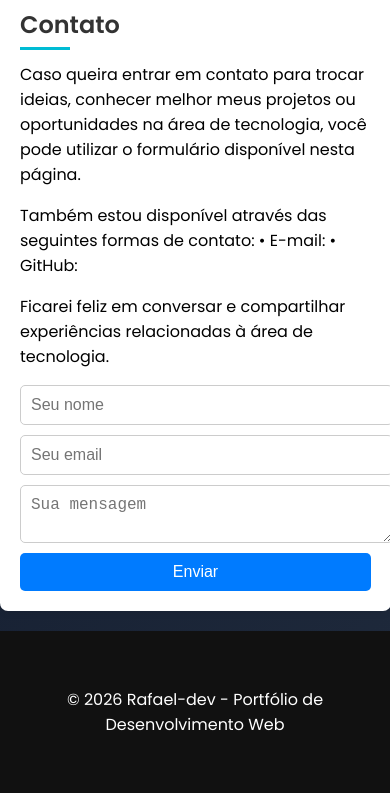
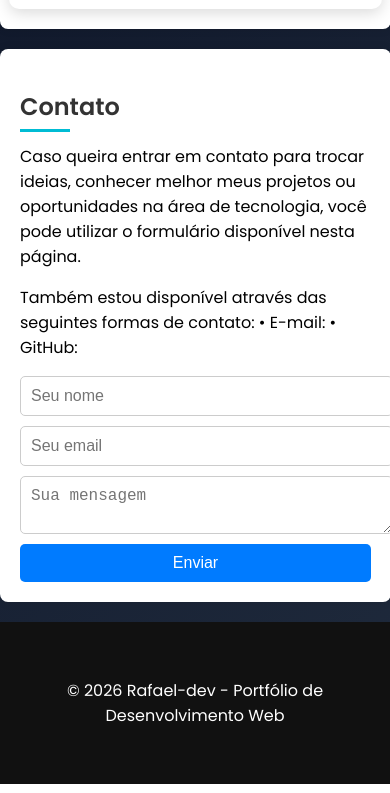
Before and after one commit to faelferrazdev/portfolio-site, a plain HTML site: page index.html in a window 390 px wide. Shown: the part 2696-3489 px from the top of the page. Drawn offline with Linux system fonts and the light colour scheme.

Commit message:
Atualização no site

```diff
--- a/index.html
+++ b/index.html
@@ -120,7 +120,7 @@ Também estou disponível através das seguintes formas de contato:
 <p>
 
 
-Ficarei feliz em conversar e compartilhar experiências relacionadas à área de tecnologia.
+
 <p>
 
 
--- a/style.css
+++ b/style.css
@@ -12,7 +12,7 @@ body {
     font-family: 'Poppins', sans-serif;
     margin: 0;
     background: linear-gradient(135deg, #0f172a, #1e293b);
-    padding-top: 80px;
+    padding-top: 0;
     display: flex;
     flex-direction: column;
     min-height: 100vh;
@@ -34,16 +34,11 @@ header {
     justify-content: space-between;
     align-items: center;
 
-    position: fixed;
-    top: 0;
-    left: 0;
-
     width: 100%;
     box-sizing: border-box;
 
     z-index: 1000;
 }
-
 
 header h1 {
     margin: 0;
@@ -314,7 +309,7 @@ footer {
     }
 
     main {
-        margin-top: 200px;
+        margin-top: 20px;
     }
 
     main section {
```
